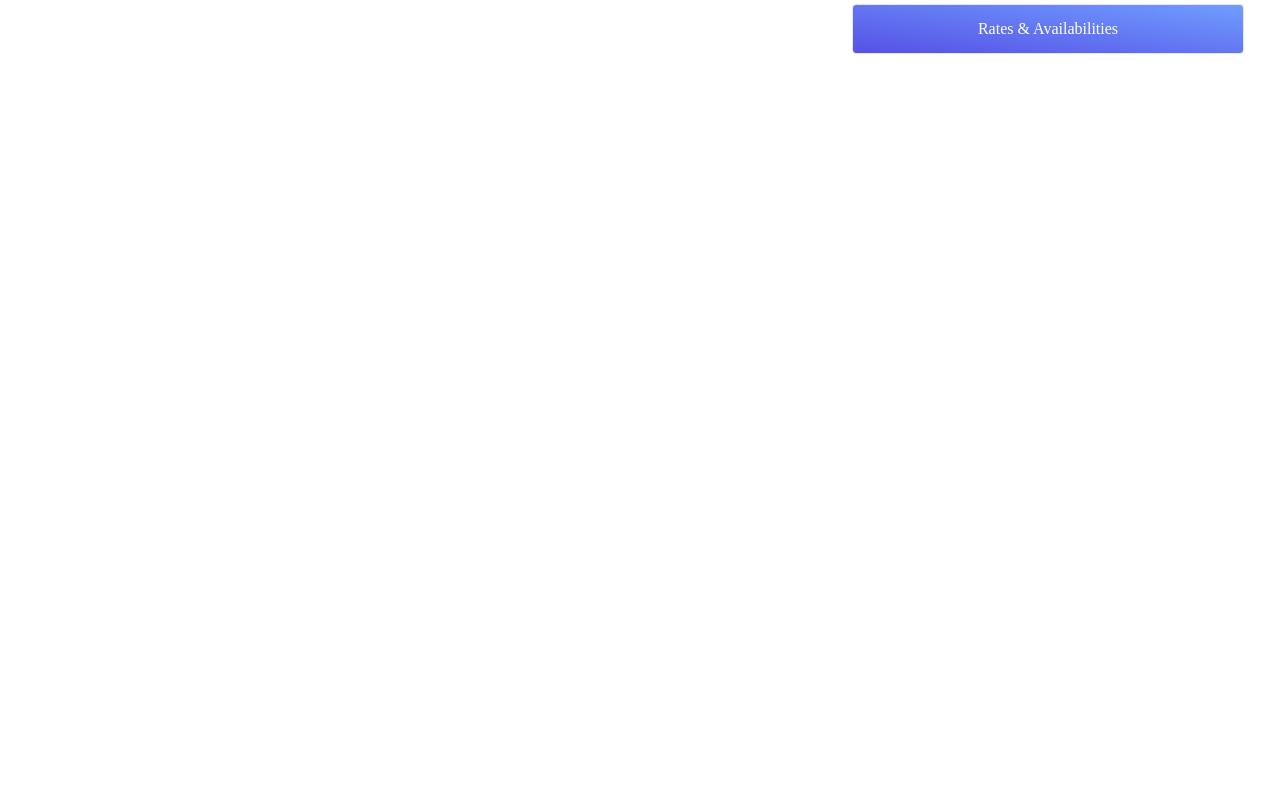
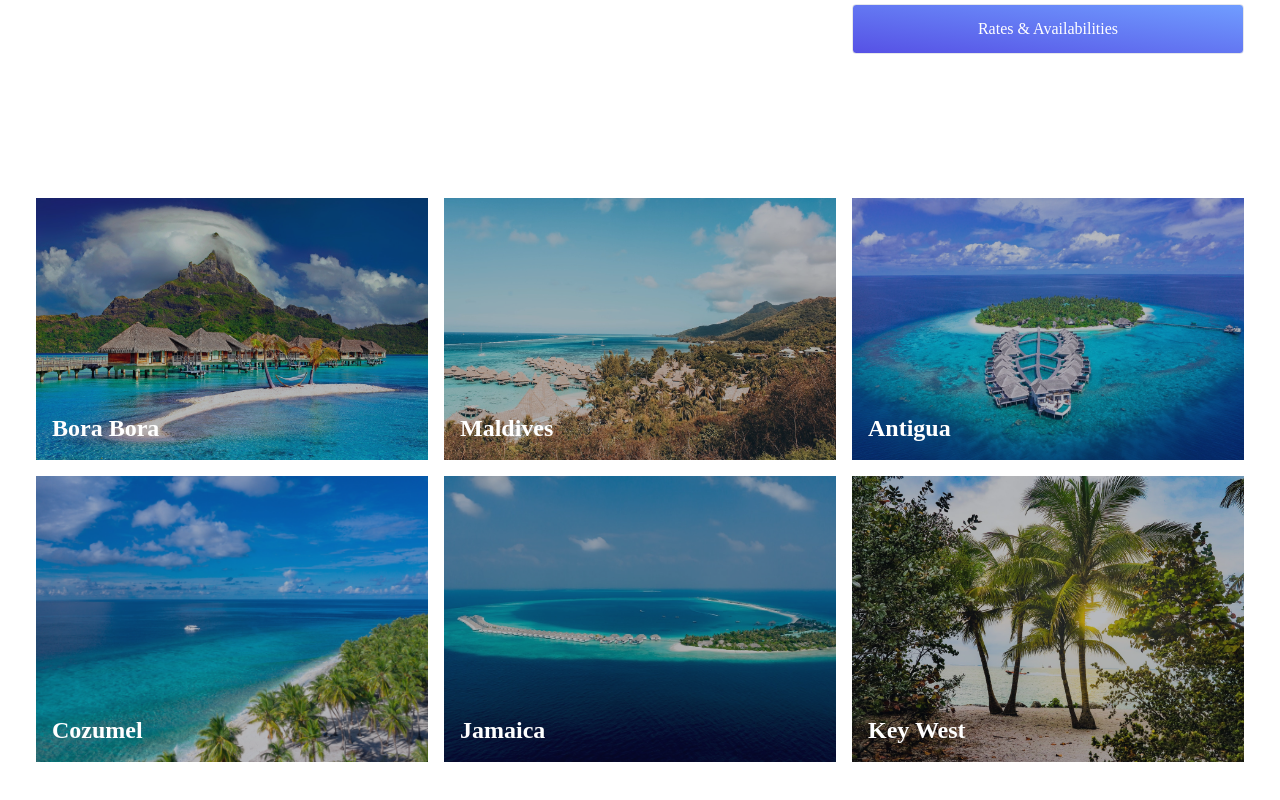
Before and after one commit to mriskisyahputraa2/WebTravel, a React (Create React App) app: page / in a window 1280 px wide. Shown: the part 1986-2786 px from the top of the page. Before the commit the page ends 2120 px from the top, so only its background shows below. Built offline with nearby package versions, Linux system fonts and the light colour scheme.

Commit message:
adding img card

```diff
--- a/src/App.js
+++ b/src/App.js
@@ -2,6 +2,7 @@ import Destinations from "./components/Destinations";
 import Hero from "./components/Hero";
 import Navbar from "./components/Navbar";
 import Search from "./components/Search";
+import Select from "./components/Select";
 
 function App() {
   return (
@@ -10,6 +11,7 @@ function App() {
       <Hero />
       <Destinations />
       <Search />
+      <Select />
     </div>
   );
 }
--- /dev/null
+++ b/src/components/Select.jsx
@@ -0,0 +1,24 @@
+import BoraBora from '../assets/borabora.jpg'
+import BoraBora2 from '../assets/borabora2.jpg'
+import Maldives from '../assets/maldives.jpg'
+import Maldives2 from '../assets/maldives2.jpg'
+import Maldives3 from '../assets/maldives3.jpg'
+import KeyWest from '../assets/keywest.jpg'
+import SelectCard from './SelectCard'
+
+function Select() {
+    return <>
+        <div className="max-w-[1240px] py-16 px-4 mx-auto grid md:grid-cols-2 lg:grid-cols-3 gap-4">
+
+            <SelectCard bg={BoraBora} text='Bora Bora' />
+            <SelectCard bg={BoraBora2} text='Maldives' />
+            <SelectCard bg={Maldives} text='Antigua' />
+            <SelectCard bg={Maldives2} text='Cozumel' />
+            <SelectCard bg={Maldives3} text='Jamaica' />
+            <SelectCard bg={KeyWest} text='Key West' />
+
+        </div>
+    </>
+}
+
+export default Select
--- /dev/null
+++ b/src/components/SelectCard.jsx
@@ -0,0 +1,12 @@
+function SelectCard({ bg, text }) {
+    return <>
+        <div className='relative'>
+            <img className="w-full h-full object-cover" src={bg} alt="/" />
+            <div className=' absolute top-0 left-0 w-full h-full bg-gray-900/30'>
+                <p className='absolute bottom-4 left-4 text-2xl text-white font-bold'>{text}</p>
+            </div>
+        </div>
+    </>
+}
+
+export default SelectCard
```
